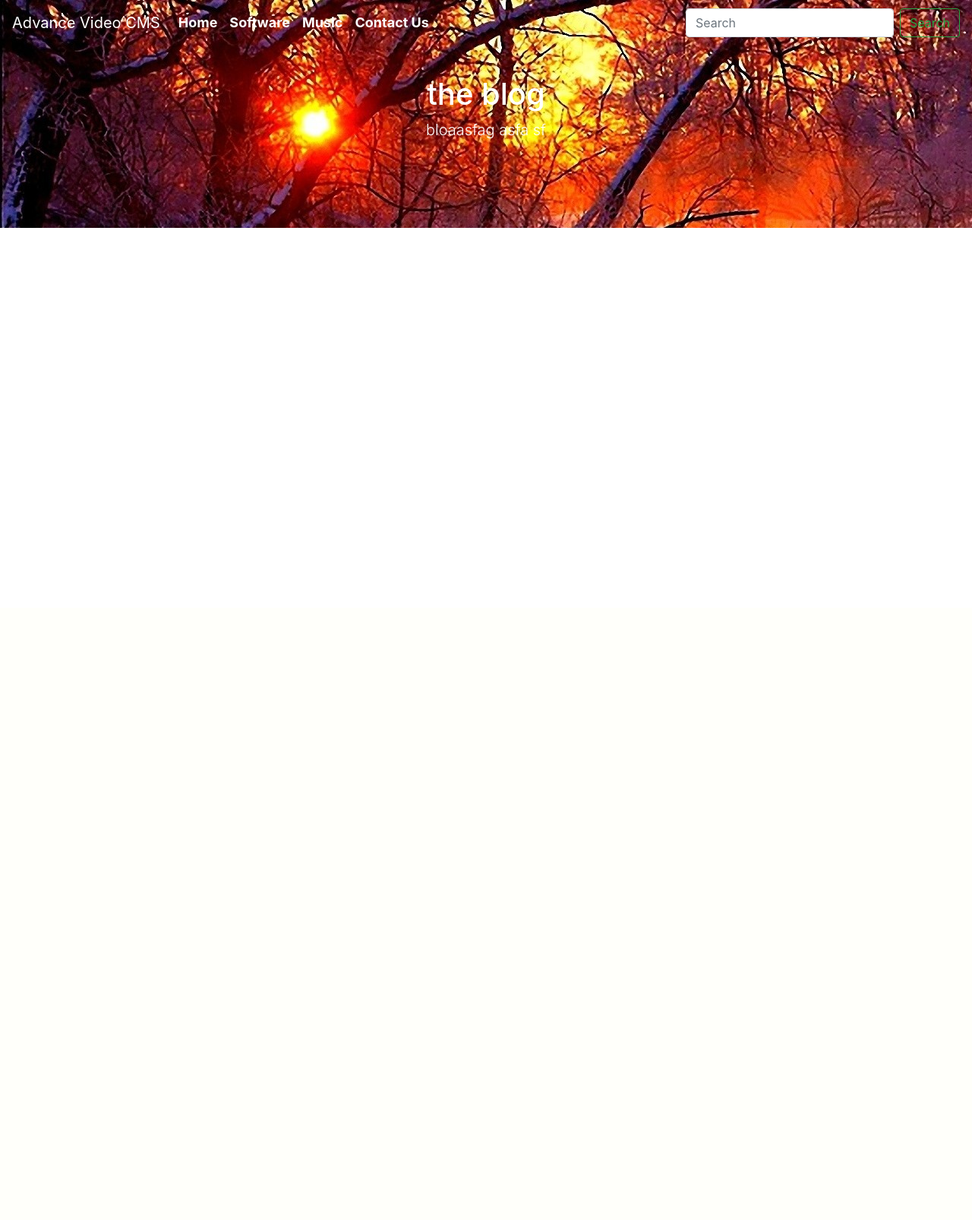
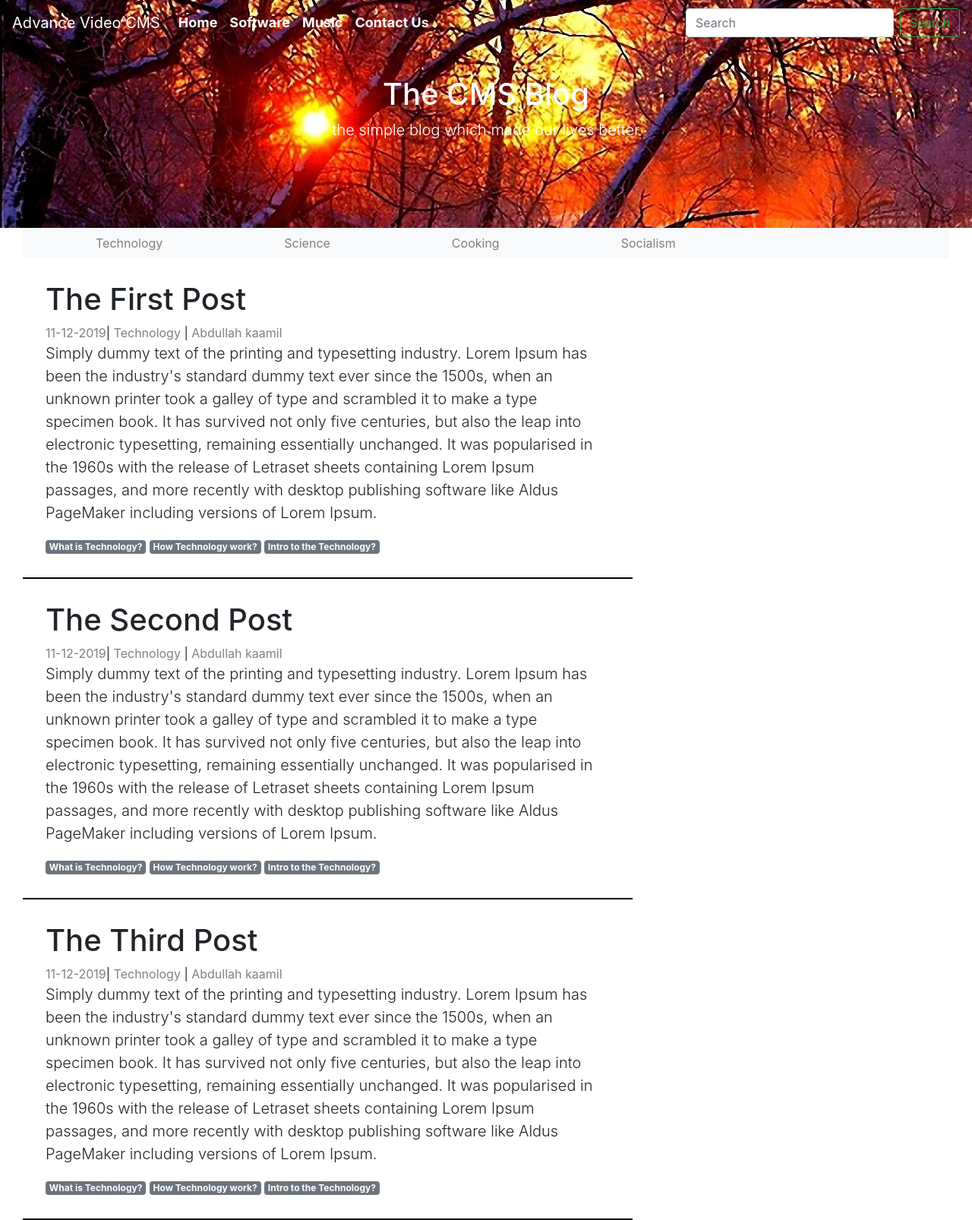
Before and after one commit to abdullahkaamil/VideoCMS, a PHP site: page / in a window 1280 px wide. Shown: the whole page at 76% size. Before the commit the page ends 300 px from the top, so only its background shows below. Run offline with PHP 8.4, Linux system fonts and the light colour scheme.

Commit message:
sub navbar

```diff
--- a/css/style.css
+++ b/css/style.css
@@ -12,16 +12,37 @@ header{
     color: white;
 }
 
-.navbar a {
+.navbar-custom a {
     color: white;
 }
 
-.navbar li a {
-   font-size: 18px;
-   font-weight: bold;
+.navbar-custom li a {
+    transition: .5s background-color;
+    font-size: 18px;
+    font-weight: bold;
 }
 
-.navbar li a:hover {
-   background: brown;
-   border: maroon 2px solid;
+.navbar-custom li a:hover {
+    background: brown;
+    border: maroon 2px solid;
 }
+
+.navbar-sub a {
+    color: gray;
+    font-size: 16px;
+}
+
+.navbar-sub li a {
+    transition: .5s background-color;
+    padding-left: 80px;
+    padding-right: 80px;
+}
+
+.post{
+    border-bottom: black 2px solid;
+    padding: 30px;
+}
+
+.meta a {
+    color: grey;
+}
--- a/index.php
+++ b/index.php
@@ -14,7 +14,6 @@
     <div class="navbar-header">
         <a class="navbar-brand" href="#">Advance Video CMS</a>
     </div>
-
     <div class="collapse navbar-collapse navbar-right" id="navbarSupportedContent">
         <ul class="navbar-nav mr-auto">
             <li class="nav-item active">
@@ -38,11 +37,77 @@
     </nav>
     <header>
         <div class="text-center">
- <h1>the blog</h1>
- <p class="lead"> bloaasfag asfa sf </p>
+            <h1>The CMS Blog</h1>
+            <p class="lead">the simple blog which made our lives better </p>
         </div>
     </header>
-
+    <div class="container-fluid">
+    <div class="col-md-12">
+        <nav class="navbar navbar-expand-lg navbar-sub bg-light">
+            <ul class="navbar-nav">
+                <li class="nav-item"><a class="" href="">Technology</a></li>
+                <li class="nav-item"><a class="" href="">Science</a></li>
+                <li class="nav-item"><a class="" href="">Cooking</a></li>
+                <li class="nav-item"><a class="" href="">Socialism</a></li>
+            </ul>
+        </nav>
+    </div>
+        <div class="col-md-8">
+            <div class="post">
+                <h1>The First Post</h1>
+                <div class="meta small-text">
+                    <a href="#">11-12-2019</a>| <a href="#">Technology</a> | <a href="#">Abdullah kaamil</a>
+                </div>
+                <p class="lead">Simply dummy text of the printing and typesetting industry. Lorem Ipsum has been the industry's standard dummy text ever since the 1500s,
+                                when an unknown printer took a galley of type and scrambled it to make a type specimen book. It has survived not only five centuries,
+                                but also the leap into electronic typesetting, remaining essentially unchanged. It was popularised in the 1960s with the release of
+                                Letraset sheets containing Lorem Ipsum passages, and more recently with desktop publishing software like Aldus PageMaker including versions of Lorem Ipsum.
+                </p>
+                <a href="#" class="badge badge-secondary">What is Technology? </a>
+                <a href="#" class="badge badge-secondary">How Technology work? </a>
+                <a href="#" class="badge badge-secondary">Intro to the Technology? </a>
+            </div>
+        </div>
+        <div class="col-md-4"></div>
+    </div>
+ <div class="container-fluid">
+        <div class="col-md-8">
+            <div class="post">
+                <h1>The Second Post</h1>
+                <div class="meta small-text">
+                    <a href="#">11-12-2019</a>| <a href="#">Technology</a> | <a href="#">Abdullah kaamil</a>
+                </div>
+                <p class="lead">Simply dummy text of the printing and typesetting industry. Lorem Ipsum has been the industry's standard dummy text ever since the 1500s,
+                                when an unknown printer took a galley of type and scrambled it to make a type specimen book. It has survived not only five centuries,
+                                but also the leap into electronic typesetting, remaining essentially unchanged. It was popularised in the 1960s with the release of
+                                Letraset sheets containing Lorem Ipsum passages, and more recently with desktop publishing software like Aldus PageMaker including versions of Lorem Ipsum.
+                </p>
+                <a href="#" class="badge badge-secondary">What is Technology? </a>
+                <a href="#" class="badge badge-secondary">How Technology work? </a>
+                <a href="#" class="badge badge-secondary">Intro to the Technology? </a>
+            </div>
+        </div>
+        <div class="col-md-4"></div>
+    </div>
+     <div class="container-fluid">
+        <div class="col-md-8">
+            <div class="post">
+                <h1>The Third Post</h1>
+                <div class="meta small-text">
+                    <a href="#">11-12-2019</a>| <a href="#">Technology</a> | <a href="#">Abdullah kaamil</a>
+                </div>
+                <p class="lead">Simply dummy text of the printing and typesetting industry. Lorem Ipsum has been the industry's standard dummy text ever since the 1500s,
+                                when an unknown printer took a galley of type and scrambled it to make a type specimen book. It has survived not only five centuries,
+                                but also the leap into electronic typesetting, remaining essentially unchanged. It was popularised in the 1960s with the release of
+                                Letraset sheets containing Lorem Ipsum passages, and more recently with desktop publishing software like Aldus PageMaker including versions of Lorem Ipsum.
+                </p>
+                <a href="#" class="badge badge-secondary">What is Technology? </a>
+                <a href="#" class="badge badge-secondary">How Technology work? </a>
+                <a href="#" class="badge badge-secondary">Intro to the Technology? </a>
+            </div>
+        </div>
+        <div class="col-md-4"></div>
+    </div>
 
 
 
```
Lines whose indentation alone changed are shown as unchanged.
